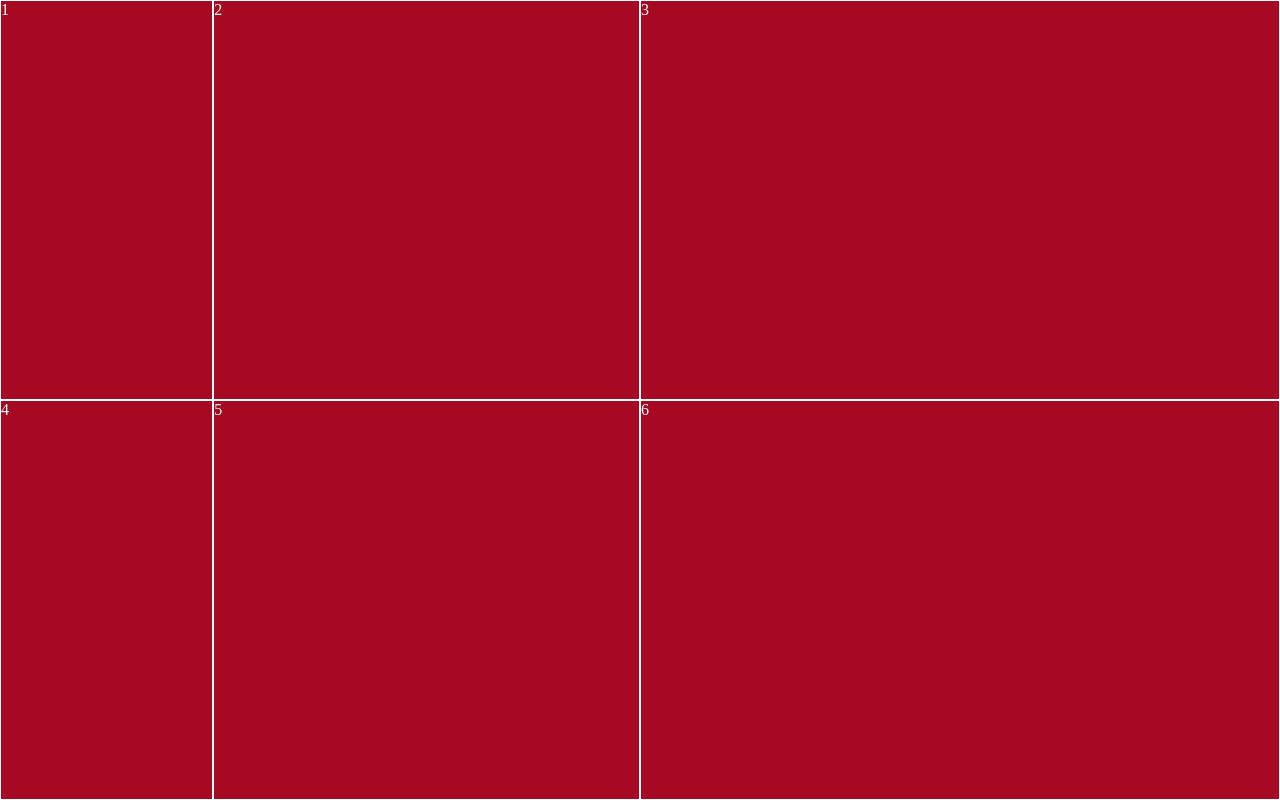
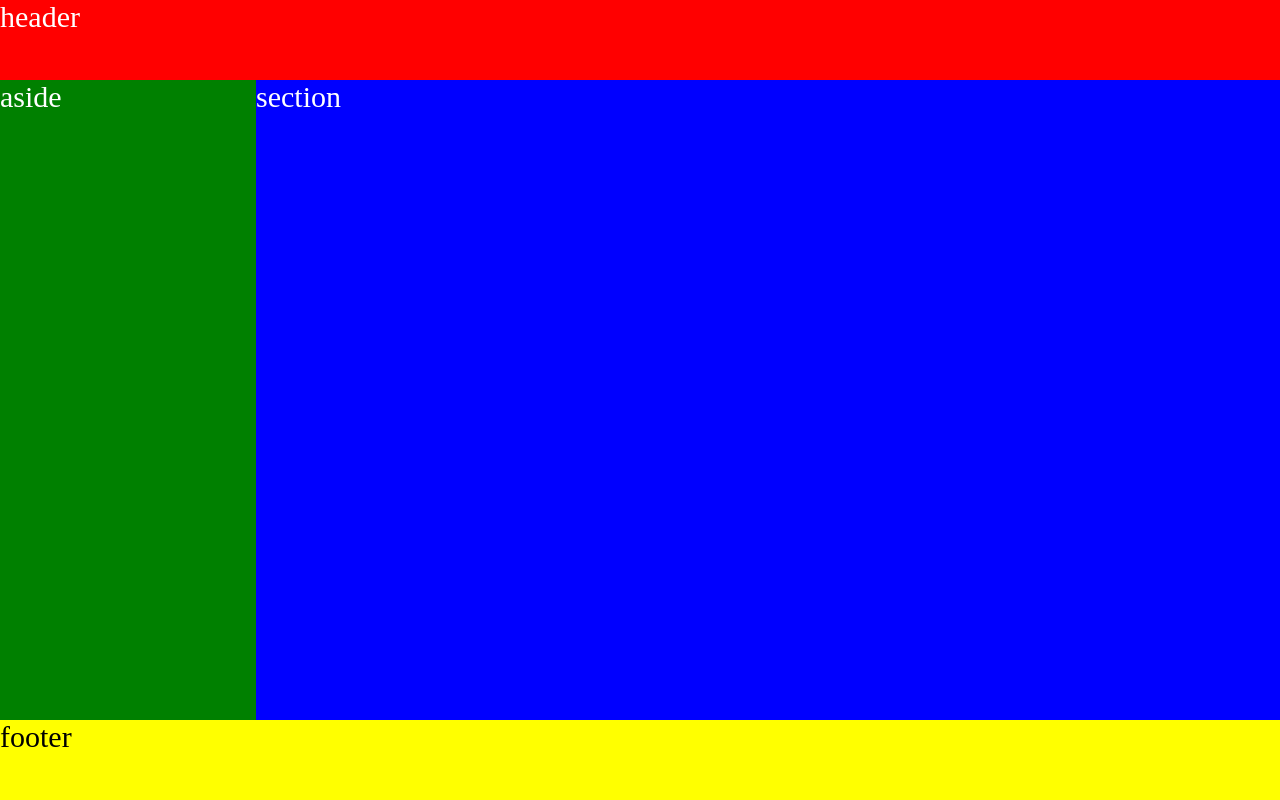
Before and after one commit to krishnalokam/sheryians_coding_school, a plain HTML site: page CSS/grid2.html in a window 1280 px wide. Drawn offline with Linux system fonts and the light colour scheme.

Commit message:
grid2.html grid2.css : grid-colum, grid-colum: span 2;

```diff
--- a/CSS/grid2.css
+++ b/CSS/grid2.css
@@ -16,11 +16,29 @@ main {
   display: grid;
   /* grid-template-rows: 20% 50%; */
   /* grid-template-columns: repeat(3, 1fr); */
-  grid-template-columns: 1fr 2fr 3fr;
+  /* grid-template-columns: 1fr 2fr 3fr; */
+  grid-template-rows: 10% 1fr 10%;
+  grid-template-columns: 20% 1fr;
   background-color: black;
+  font-size: 30px;
 }
-
-.box {
-  background-color: rgb(167, 8, 34);
-  border: 1px solid white;
+.grid-column-span-2 {
+  /* grid-column: span 2; */
 }
+header {
+  background-color: red;
+  grid-column: 1 / 3;
+}
+aside {
+  background-color: green;
+  grid-column: 1 / 2;
+}
+section {
+  background-color: blue;
+  grid-column: 2 / 3;
+}
+footer {
+  background-color: yellow;
+  color: black;
+  grid-column: 1 / 3;
+}
--- a/CSS/grid2.html
+++ b/CSS/grid2.html
@@ -8,12 +8,11 @@
   </head>
   <body>
     <main>
-      <div class="box">1</div>
-      <div class="box">2</div>
-      <div class="box">3</div>
-      <div class="box">4</div>
-      <div class="box">5</div>
-      <div class="box">6</div>
+      <header class="grid-column-span-2">header</header>
+
+      <aside>aside</aside>
+      <section>section</section>
+      <footer class="grid-column-span-2">footer</footer>
     </main>
   </body>
 </html>
```
